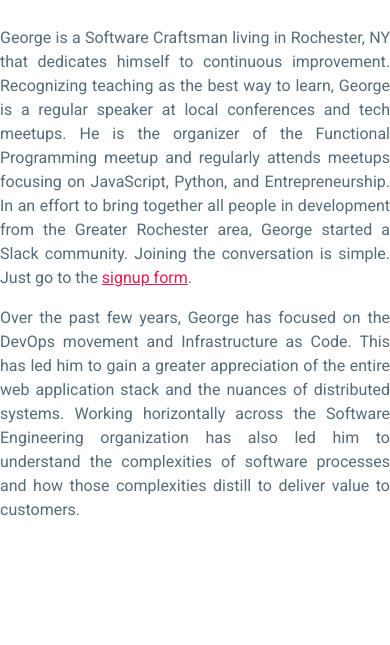
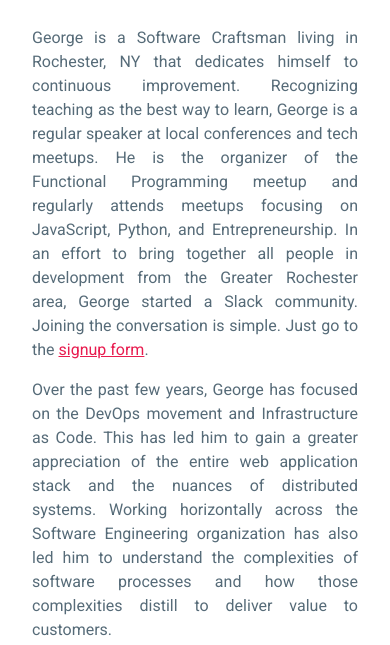
Before and after one commit to geowa4/geowa4.github.io, a plain HTML site: page index.html in a window 390 px wide. Shown: the part 453-1098 px from the top of the page. Before the commit the page ends 1003 px from the top, so only its background shows below. Drawn offline with Linux system fonts and the light colour scheme; no server answers; a script that the page names is missing.

Commit message:
publish: pad the content for mobile
generated from commit 79c10d0e9104c5ea0bd04b492f7aefaff78ab8cc

```diff
--- a/app.css
+++ b/app.css
@@ -1 +1 @@
-@import url(https://fonts.googleapis.com/css?family=Roboto:300,400,500);header img,nav a,nav li,nav ul:after{display:inline-block}header,nav a{text-align:center}main p,nav{text-align:justify}body{margin:0 auto;font-family:Roboto,Helvetica,Arial,sans-serif;line-height:1.5;color:#566b78;overflow-y:scroll}header h1,header nav a{color:#fff}header{background-color:#263d36;background-image:url(header.jpeg);background-position:center top;background-repeat:no-repeat;background-size:cover;line-height:1.2;padding:10vw 0}header img{border:1px solid rgba(232,28,79,.5);height:150px;vertical-align:top;width:150px;border-radius:50%}header h1{font-size:2.5rem;font-weight:300}@media (max-width:600px){nav{text-align:center}}nav ul{list-style:none;padding:0}nav ul:after{content:"";width:100%}nav li{margin-top:.6rem}nav li:after{content:"\00a0"}nav a{width:11em;border:1px solid #e81c4f;border-radius:290486px;font-size:.6rem;letter-spacing:.2em;padding:1em 2em;text-transform:uppercase;text-decoration:none;transition:none .2s ease-out;transition-property:background}main nav a{width:16em}nav a.active,nav a:hover{background:#e81c4f;color:#fff}header>div,main{margin:0 auto;max-width:40rem}main{padding:3vw 0}h1,h2,strong{color:#333}a{color:#e81c4f}
+@import url(https://fonts.googleapis.com/css?family=Roboto:300,400,500);header img,nav a,nav li,nav ul:after{display:inline-block}header,nav a{text-align:center}main p,nav{text-align:justify}body{margin:0 auto;font-family:Roboto,Helvetica,Arial,sans-serif;line-height:1.5;color:#566b78;overflow-y:scroll}header h1,header nav a{color:#fff}header{background-color:#263d36;background-image:url(header.jpeg);background-position:center top;background-repeat:no-repeat;background-size:cover;line-height:1.2;padding:10vw 0}header img{border:1px solid rgba(232,28,79,.5);height:150px;vertical-align:top;width:150px;border-radius:50%}header h1{font-size:2.5rem;font-weight:300}@media (max-width:600px){nav{text-align:center}}nav ul{list-style:none;padding:0}nav ul:after{content:"";width:100%}nav li{margin-top:.6rem}nav li:after{content:"\00a0"}nav a{width:11em;border:1px solid #e81c4f;border-radius:290486px;font-size:.6rem;letter-spacing:.2em;padding:1em 2em;text-transform:uppercase;text-decoration:none;transition:none .2s ease-out;transition-property:background}main nav a{width:16em}nav a.active,nav a:hover{background:#e81c4f;color:#fff}header>div,main{margin:0 auto;max-width:40rem;padding-left:2rem;padding-right:2rem}main{padding-top:3vw;padding-bottom:3vw}h1,h2,strong{color:#333}a{color:#e81c4f}
```
